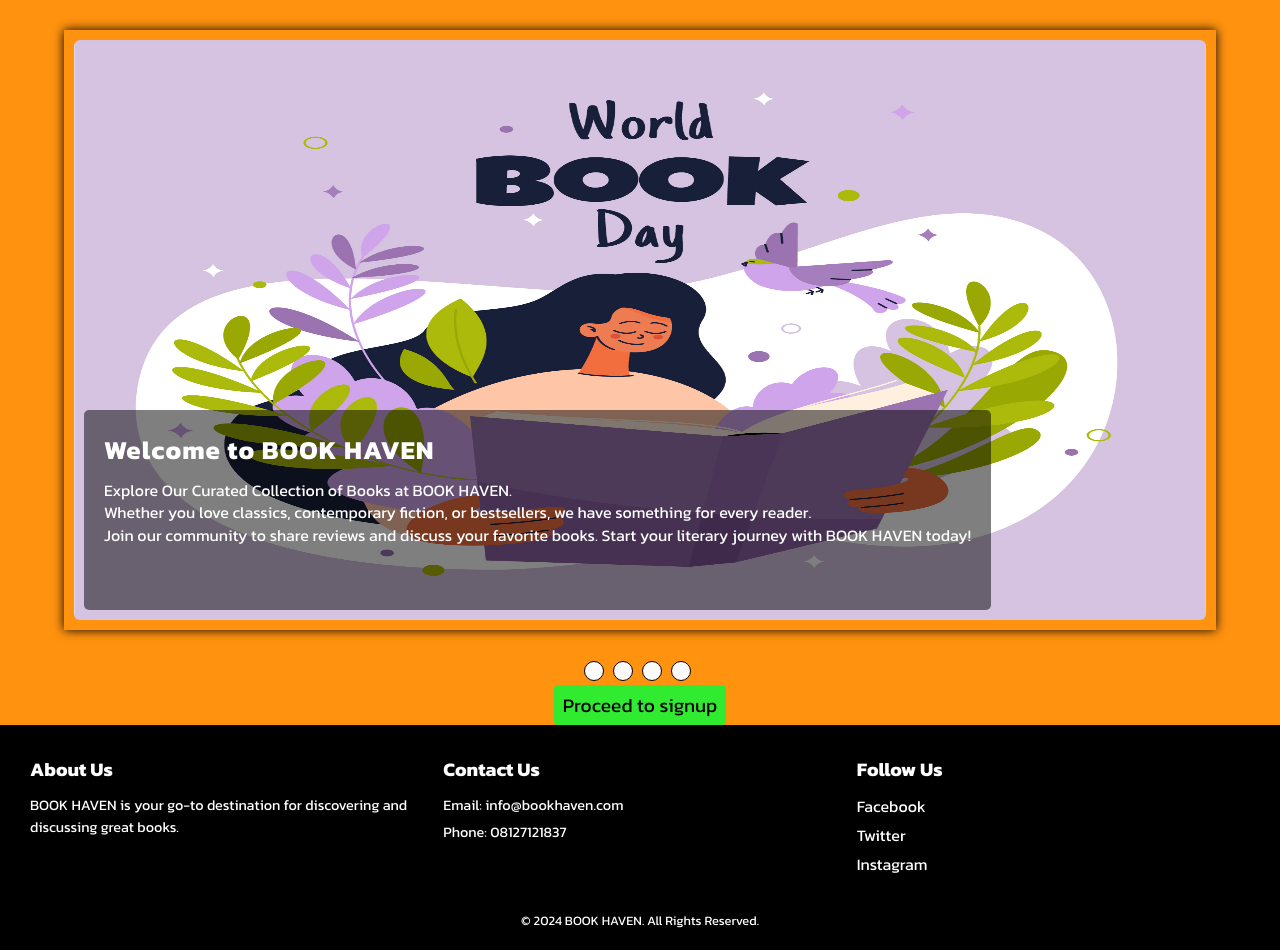
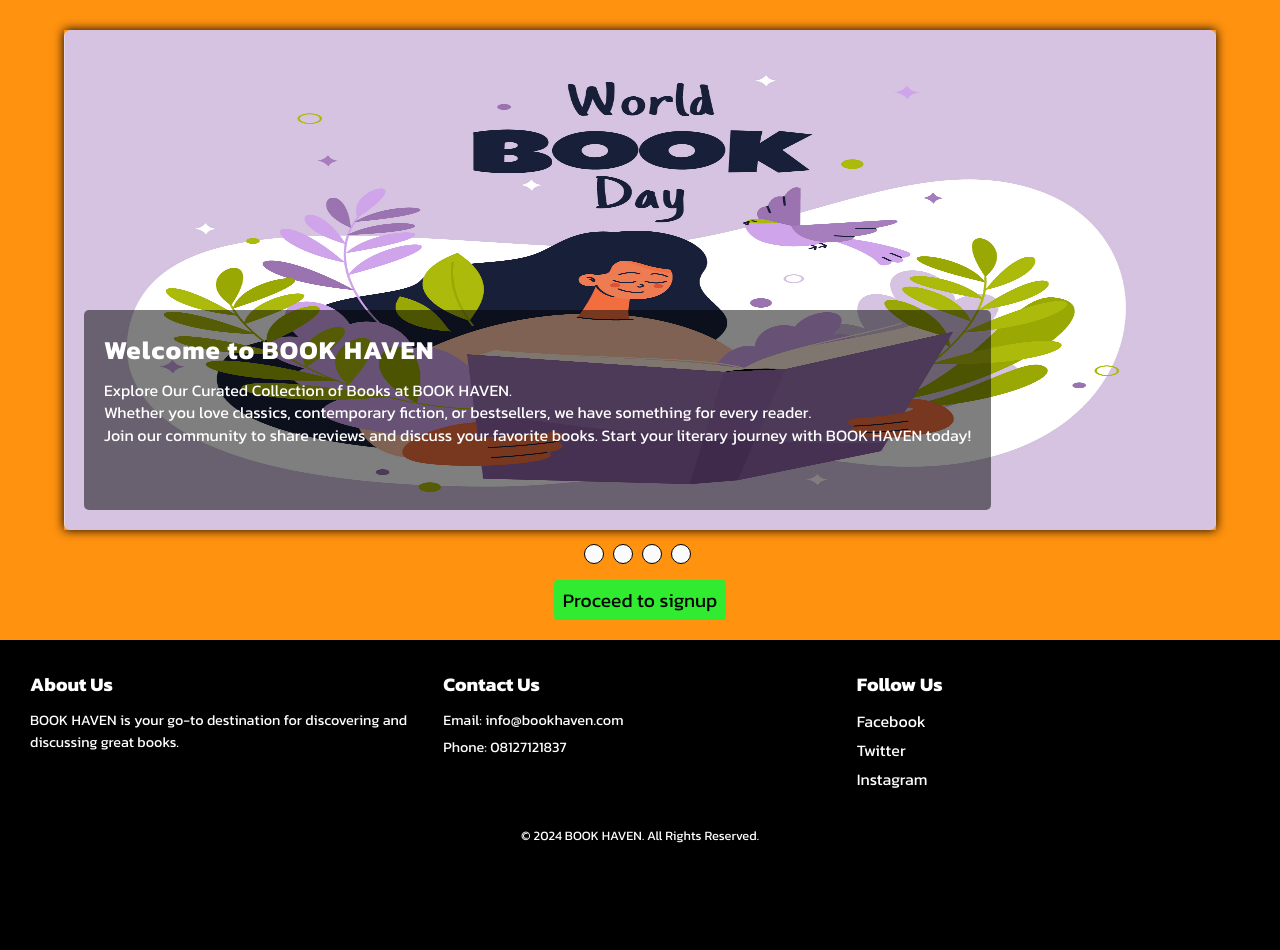
Before and after one commit to yolaahmad/book-haven, a PHP site: page / in a window 1280 px wide. After the commit the page ends 843 px from the top, so only its background shows below. Run offline with PHP 8.4, Linux system fonts and the light colour scheme.

Commit message:
more fixes

```diff
--- a/css/index.css
+++ b/css/index.css
@@ -20,15 +20,12 @@ body {
 .m-cont {
   width: 90%;
   margin: 30px auto;
-  /* margin: 0 auto; */
   position: relative;
   box-shadow: 0px 0px 10px black;
 }
 .m-cont .carousel {
   width: 100%;
   height: 500px;
-  height: 600px;
-  padding: 10px;
   position: relative;
 }
 .m-cont .carousel img {
@@ -83,8 +80,7 @@ body {
 }
 
 .button {
-  /*margin: 20px;*/
-  margin-top: 25px;
+  margin: 20px;
 }
 .button button {
   font-size: 1.2em;
@@ -175,8 +171,6 @@ footer .footer-bottom {
     -o-object-fit: fill;
        object-fit: fill;
   }
-}
-@media screen and (min-width: 740px) {
   .m-cont .overlay-text {
     max-width: 90%;
     height: 200px;
```
Also changed, not shown: css/signup.css (+2 -10 lines).
